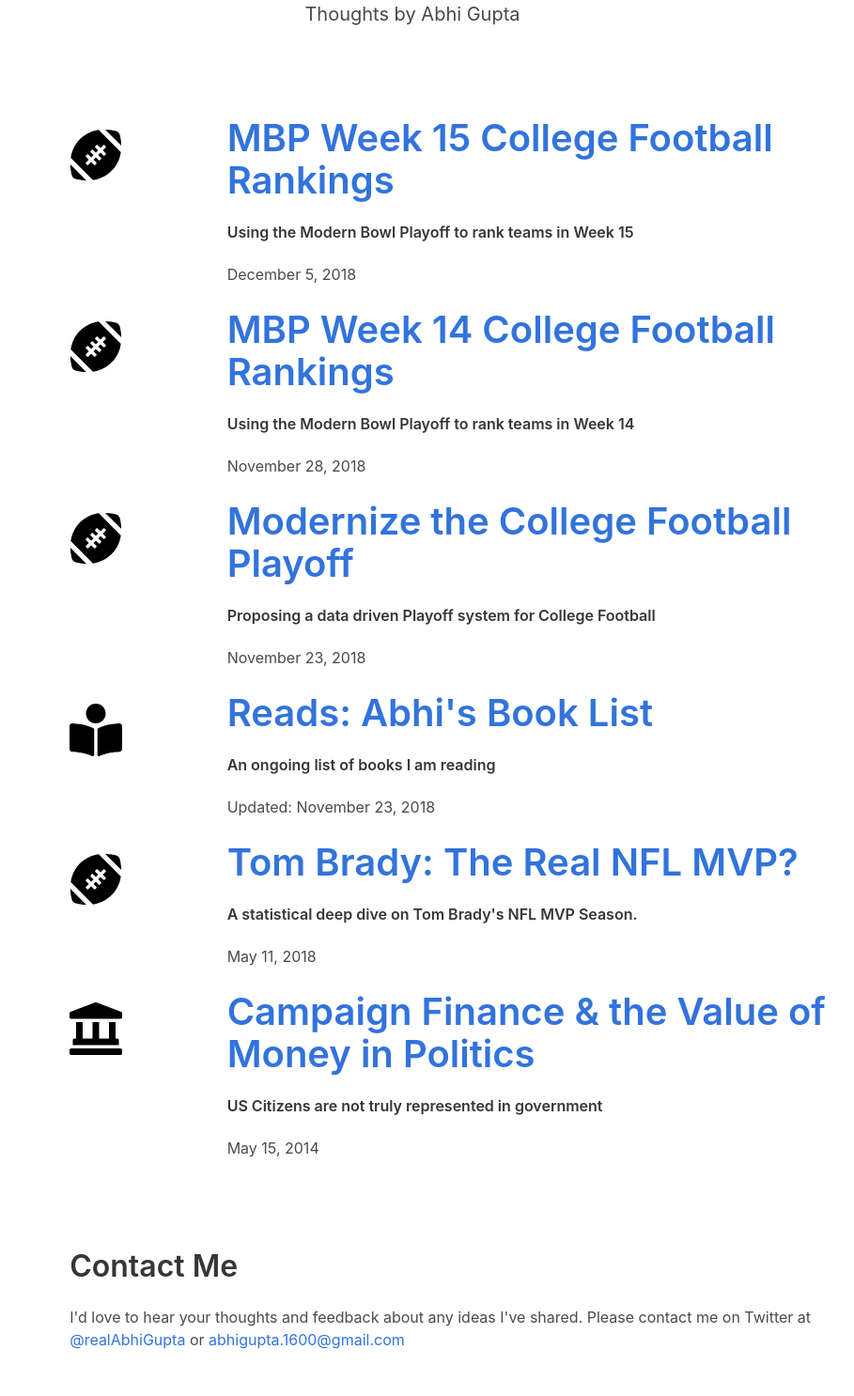
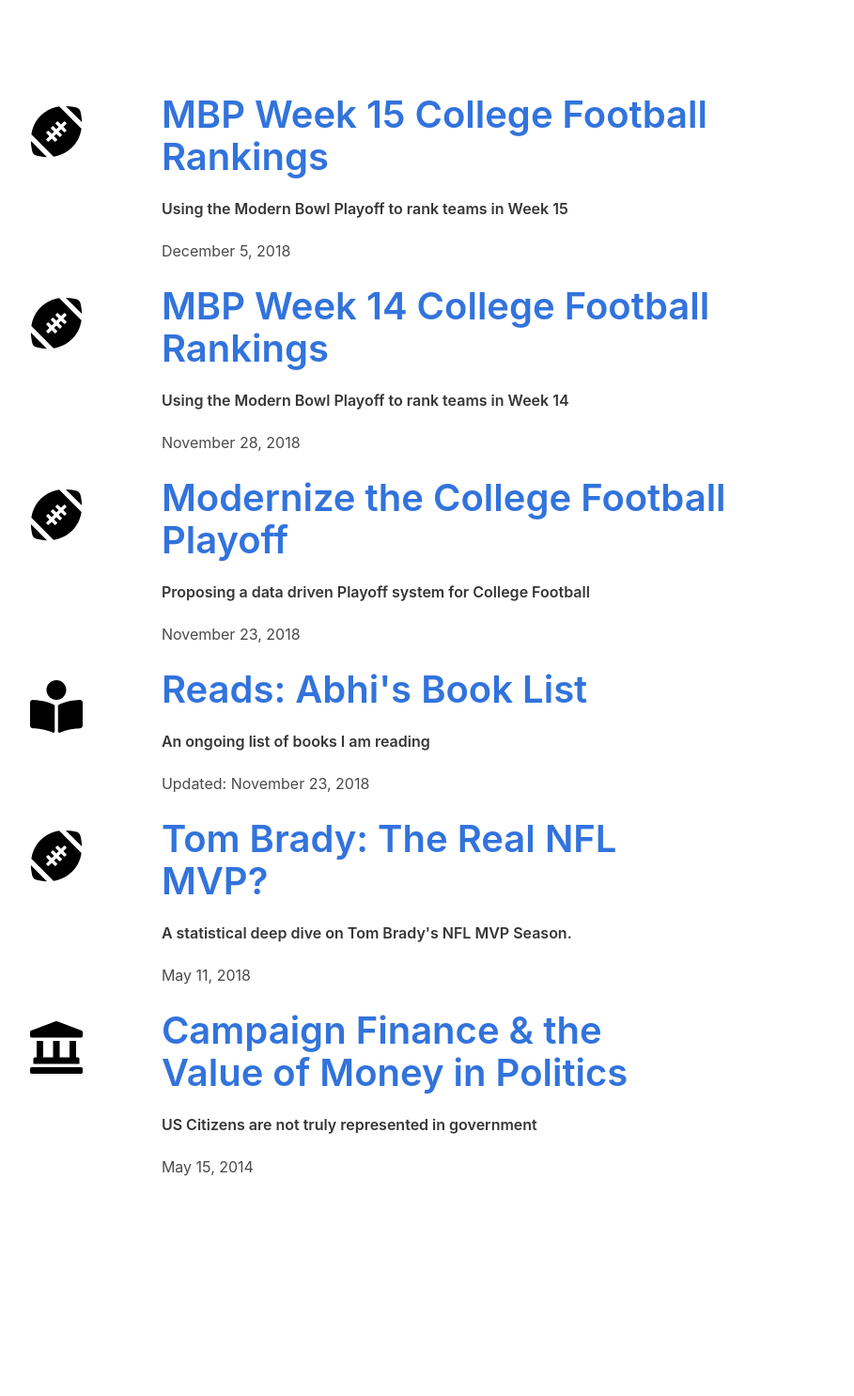
Before and after one commit to AGupta15/AGupta15.github.io, a plain HTML site: page words/index.html in a window 1280 px wide. Shown: the part 275-1761 px from the top of the page at 94% size, without its empty margins (201-1110 px from the left). After the commit the page ends 1577 px from the top, so only its background shows below. Drawn offline with nearby package versions, Linux system fonts and the light colour scheme.

Commit message:
Update home page projects

```diff
--- a/words/index.html
+++ b/words/index.html
@@ -12,11 +12,11 @@
 	<!-- Global site tag (gtag.js) - Google Analytics -->
 	<script async src="https://www.googletagmanager.com/gtag/js?id=UA-116363423-1"></script>
 	<script>
-		window.dataLayer = window.dataLayer || [];
-		function gtag(){dataLayer.push(arguments);}
-		gtag('js', new Date());
+	window.dataLayer = window.dataLayer || [];
+	function gtag(){dataLayer.push(arguments);}
+	gtag('js', new Date());
 
-		gtag('config', 'UA-116363423-1');
+	gtag('config', 'UA-116363423-1');
 	</script>
 
 </head>
@@ -36,7 +36,6 @@
 						Words
 					</h1>
 					<h2 class="subtitle">
-						Thoughts by Abhi Gupta
 					</h2>
 				</div>
 			</div>
@@ -44,14 +43,14 @@
 	</section>
 	<section class="section">
 		<div class="columns">
-			<div class="column is-two-thirds is-offset-one-fifth is-spaced">
+			<div class="column is-8 is-offset-2 is-spaced">
 				<div class="columns is-mobile">
-					<div class="column is-one-fifth">
+					<div class="column is-2">
 						<span style="font-size: 3.5em; color: black;">
 							<i class="fas fa-football-ball"></i>
 						</span>
 					</div>
-					<div class="column is-four-fifths">
+					<div class="column is-10">
 						<h2 class="title is-2"><a href="cfb/2018/week15/">MBP Week 15 College Football Rankings</a></h2>
 						<h6 class="title is-6">Using the Modern Bowl Playoff to rank teams in Week 15</h6>
 						<p>December 5, 2018</p>
@@ -60,14 +59,14 @@
 			</div>
 		</div>
 		<div class="columns">
-			<div class="column is-two-thirds is-offset-one-fifth is-spaced">
+			<div class="column is-8 is-offset-2 is-spaced">
 				<div class="columns is-mobile">
-					<div class="column is-one-fifth">
+					<div class="column is-2">
 						<span style="font-size: 3.5em; color: black;">
 							<i class="fas fa-football-ball"></i>
 						</span>
 					</div>
-					<div class="column is-four-fifths">
+					<div class="column is-10">
 						<h2 class="title is-2"><a href="cfb/2018/week14/">MBP Week 14 College Football Rankings</a></h2>
 						<h6 class="title is-6">Using the Modern Bowl Playoff to rank teams in Week 14</h6>
 						<p>November 28, 2018</p>
@@ -76,14 +75,14 @@
 			</div>
 		</div>
 		<div class="columns">
-			<div class="column is-two-thirds is-offset-one-fifth is-spaced">
+			<div class="column is-8 is-offset-2 is-spaced">
 				<div class="columns is-mobile">
-					<div class="column is-one-fifth">
+					<div class="column is-2">
 						<span style="font-size: 3.5em; color: black;">
 							<i class="fas fa-football-ball"></i>
 						</span>
 					</div>
-					<div class="column is-four-fifths">
+					<div class="column is-10">
 						<h2 class="title is-2"><a href="cfb/mbp">Modernize the College Football Playoff</a></h2>
 						<h6 class="title is-6">Proposing a data driven Playoff system for College Football</h6>
 						<p>November 23, 2018</p>
@@ -92,14 +91,14 @@
 			</div>
 		</div>
 		<div class="columns">
-			<div class="column is-two-thirds is-offset-one-fifth is-spaced">
+			<div class="column is-8 is-offset-2 is-spaced">
 				<div class="columns is-mobile">
-					<div class="column is-one-fifth">
+					<div class="column is-2">
 						<span style="font-size: 3.5em; color: black;">
 							<i class="fas fa-book-reader"></i>
 						</span>
 					</div>
-					<div class="column is-four-fifths">
+					<div class="column is-8">
 						<h2 class="title is-2"><a href="reads/">Reads: Abhi's Book List</a></h2>
 						<h6 class="title is-6">An ongoing list of books I am reading</h6>
 						<p>Updated: November 23, 2018</p>
@@ -108,14 +107,14 @@
 			</div>
 		</div>
 		<div class="columns">
-			<div class="column is-two-thirds is-offset-one-fifth is-spaced">
+			<div class="column is-8 is-offset-2 is-spaced">
 				<div class="columns is-mobile">
-					<div class="column is-one-fifth">
+					<div class="column is-2">
 						<span style="font-size: 3.5em; color: black;">
 							<i class="fas fa-football-ball"></i>
 						</span>
 					</div>
-					<div class="column is-four-fifths">
+					<div class="column is-8">
 						<h2 class="title is-2"><a href="../mvp/">Tom Brady: The Real NFL MVP?</a></h2>
 						<h6 class="title is-6">A statistical deep dive on Tom Brady's NFL MVP Season.</h6>
 						<p>May 11, 2018</p>
@@ -124,14 +123,14 @@
 			</div>
 		</div>
 		<div class="columns">
-			<div class="column is-two-thirds is-offset-one-fifth is-spaced">
+			<div class="column is-8 is-offset-2 is-spaced">
 				<div class="columns is-mobile">
-					<div class="column is-one-fifth">
+					<div class="column is-2">
 						<span style="font-size: 3.5em; color: black;">
 							<i class="fas fa-landmark"></i>
 						</span>
 					</div>
-					<div class="column is-four-fifths">
+					<div class="column is-8">
 						<h2 class="title is-2"><a class="is-black" href="campaign/">Campaign Finance & the Value of Money in Politics</a></h2>
 						<h6 class="title is-6">US Citizens are not truly represented in government</h6>
 						<p>May 15, 2014</p>
@@ -140,13 +139,5 @@
 			</div>
 		</div>
 	</section>
-	<section class="section">
-		<div class="columns">
-			<div class="column is-two-thirds is-offset-one-fifth is-spaced">
-				<h1 class="title">Contact Me</h1>
-				<p>I'd love to hear your thoughts and feedback about any ideas I've shared. Please contact me on Twitter at <a href="https://twitter.com/realAbhiGupta">@realAbhiGupta</a> or <a href="mailto:abhigupta.1600@gmail.com">abhigupta.1600@gmail.com</a></p>
-			</div>
-		</div>
-	</section>
 </body>
 </html>
```
Also changed, not shown: index.html (+1 -4 lines).
